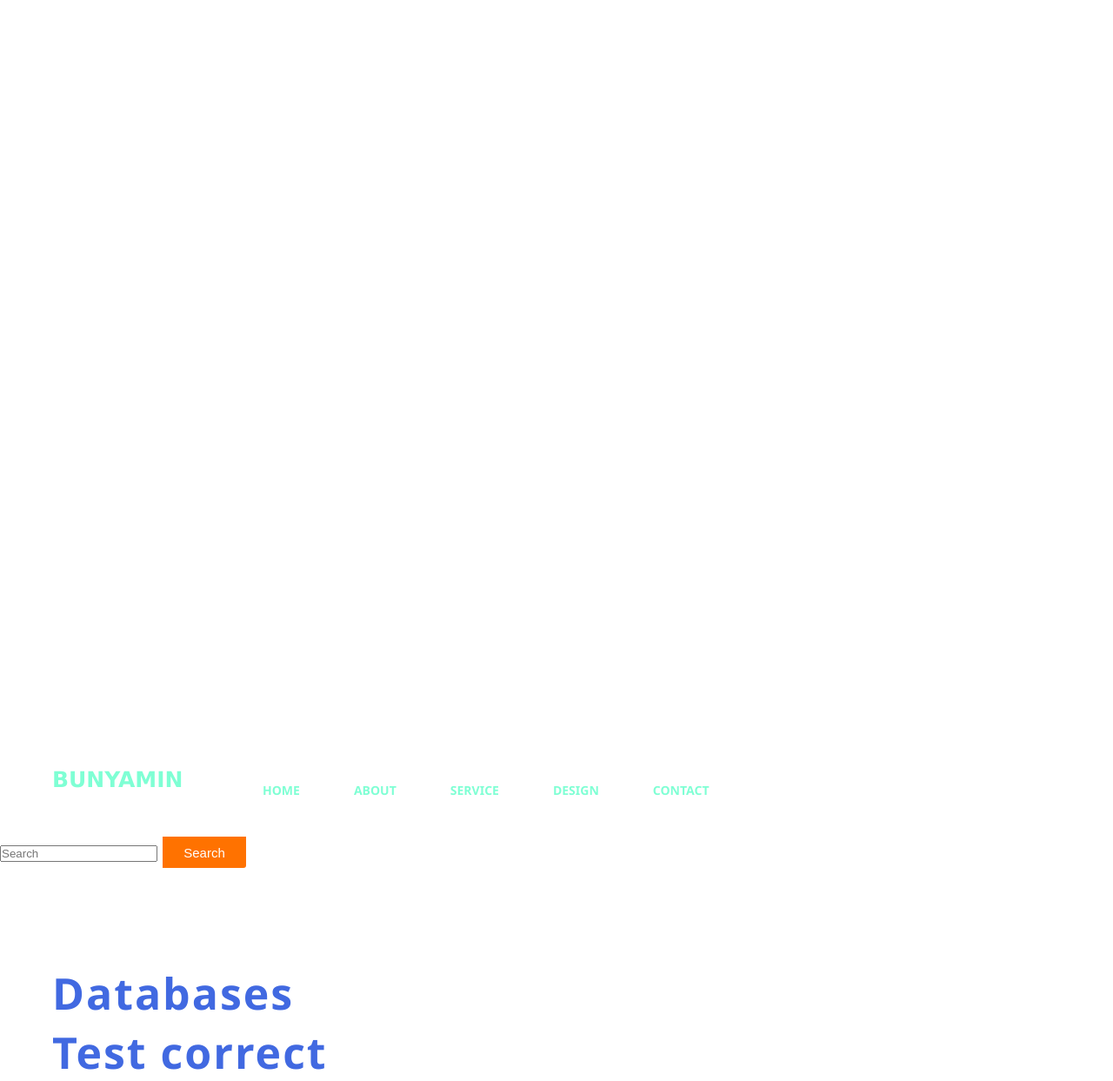
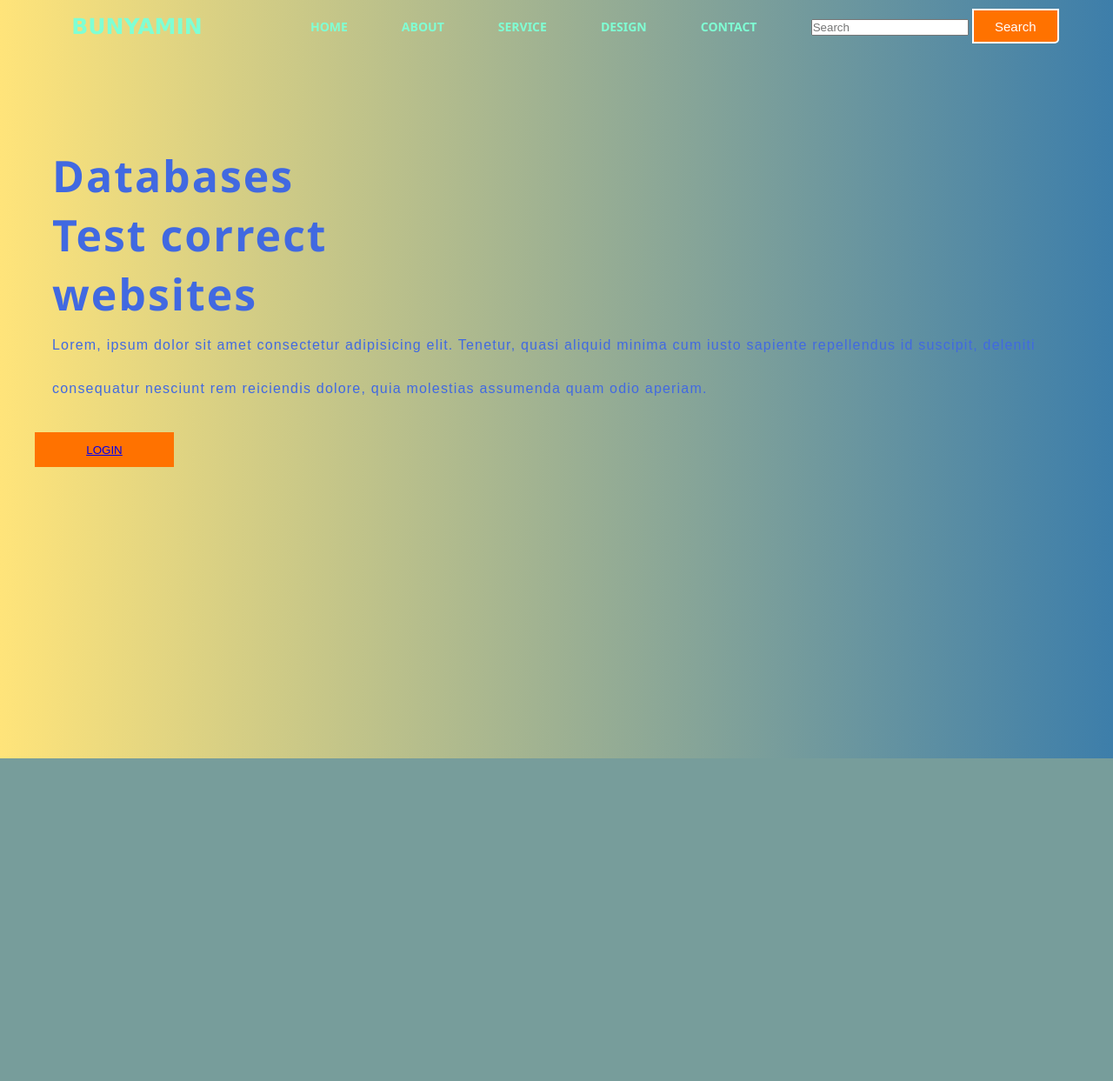
Before and after one commit to 0974201/security-werkplaats-2, a Flask app: page / in a window 1280 px wide. Shown: the top 1243 px of the page at 87% size. After the commit the page ends 872 px from the top, so only its background shows below. Run offline with Flask 2, Linux system fonts and the light colour scheme.

Commit message:
styling gefixed

```diff
--- a/style.css
+++ b/static/style.css
@@ -1,33 +1,32 @@
-*{
+* {
     margin: 0%;
     padding: 0%;
 
 }
 
-.main{
+.main {
     width: 100%;
     height: 100%;
     position: relative;
-    background: linear-gradient(to top, rgba(0, 0, 0, 0.5)50%rgba(0, 0, 0, 0.5)50%), url(istanbulold.jpg)
+    background: -webkit-linear-gradient(to right, #FFE47A, #3D7EAA);
+    background: linear-gradient(to right, #FFE47A, #3D7EAA);
     background-position: center;
     background-size: cover;
     height: 109vh;
 }
 
-.navbar{
-    width: 1200px;
-    height: 75px;
-    margin: auto;
+.navbar {}
 
+.icon {}
+
+.header {
+    display: flex;
+    justify-content: space-evenly;
+    align-items: center;
+    padding: 10px 0;
 }
 
-.icon{
-    width: 200px;
-    float: left;
-    height: 70px;
-}
-
-.logo{
+.logo {
 
     color: aquamarine;
     font-size: 25px;
@@ -35,33 +34,25 @@
     font-family: Verdana, Geneva, Tahoma, sans-serif;
     padding-left: 20px;
     float: left;
-    padding-top: 10px;
 }
 
-.menu{
-    width: 400px;
-    float: left;
-    height: 70px;
+.menu {}
 
-}
-
-ul{
-    float: left;
+ul {
     display: flex;
     justify-content: center;
     align-items: center;
 }
 
-ul li{
+ul li {
 
     list-style: none;
     margin-left: 62px;
-    margin-top: 27px;
     font-size: 14px;
 
 }
 
-ul li a{
+ul li a {
     text-decoration: none;
     color: aquamarine;
     font-family: 'Segoe UI', Tahoma, Geneva, Verdana, sans-serif;
@@ -70,20 +61,14 @@ ul li a{
 
 }
 
-ul li a:hover{
-    color: azure;
+ul li a:hover {
+    color: rebeccapurple;
 }
 
-.search{
+.search {}
 
-    width: 330px;
-    float: left;
-    margin-left: 270px;
-
-}
-
-.srch{
-    font-family: 'Times New Roman',
+.srch {
+    font-family: 'Times New Roman';
     width: 200px;
     height: 40px;
     background: transparent;
@@ -92,35 +77,37 @@ ul li a:hover{
     color: #fff;
     border-right: none;
     font-size: 16px;
-    float: :left
+    float: left;
     padding: 10px;
     border-bottom-left-radius: 5px;
-    border-top-left-radius: 5px:
+    border-top-left-radius: 5px;
 
 }
 
-.btn{
+.btn {
     width: 100px;
     height: 40px;
     background: #ff7200;
     border: 2px solid;
-    margin-top: 13px;
     color: #fff;
     font-size: 15px;
     border-bottom-right-radius: 5px;
     border-bottom-right-radius: 5px;
 }
 
-.btn:focus{
+.btn:hover {
     outline: none;
+    cursor: pointer;
+    background: rebeccapurple;
+    transition: 0.3s;
 }
 
-.srch:focus{
+.srch:focus {
 
     outline: none;
 }
 
-.content{
+.content {
 
     width: 1200px;
     height: auto;
@@ -129,7 +116,7 @@ ul li a:hover{
     position: relative;
 }
 
-.content .par{
+.content .par {
     padding-left: 20px;
     padding-bottom: 25px;
     font-family: Arial;
@@ -138,7 +125,7 @@ ul li a:hover{
 
 }
 
-.content h1{
+.content h1 {
 
     font-family: 'Segoe UI';
     font-size: 50px;
@@ -148,11 +135,9 @@ ul li a:hover{
 
 }
 
-.content .cn{
+.content .cn {
     width: 160px;
     height: 40px;
     background: #ff7200;
     border: none
-
-
 }
--- a/templates/INDEX.html
+++ b/templates/INDEX.html
@@ -3,11 +3,11 @@
 <head>
 
     <title>Homepage Test correct site</title>
-    <link rel="stylesheet" href="style.css">
+    <link rel="stylesheet" href="static/style.css">
 </head>
 <body>
-    <div class="main"></div>
-        <div class="navbar">
+    <div class="main">
+        <div class="header">
             <div class="icon">
                 <h2 class="logo">BUNYAMIN</h2>
             </div>
@@ -22,9 +22,10 @@
                 </ul>
             </div>
 
-        </div class= "search">
-            <input type="text" class="search-input" placeholder="Search">
-            <a href="#"> <button class="btn">Search</button></a>
+            <div class= "search">
+                <input type="text" class="search-input" placeholder="Search">
+                <a href="#"> <button class="btn">Search</button></a>
+            </div>
         </div>
 
         <div class="content">
```
Also changed, not shown: assets/img/istanbulold.jpg (renamed from istanbulold.jpg).
